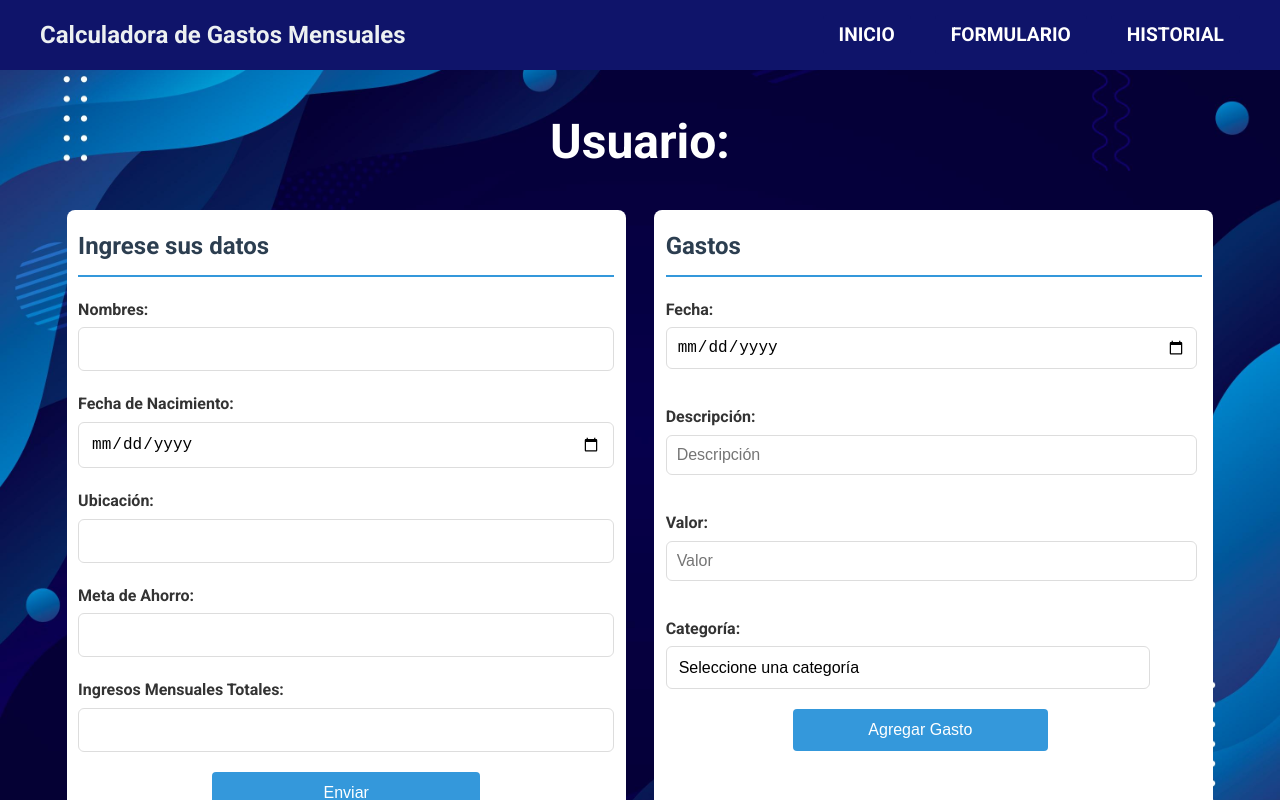
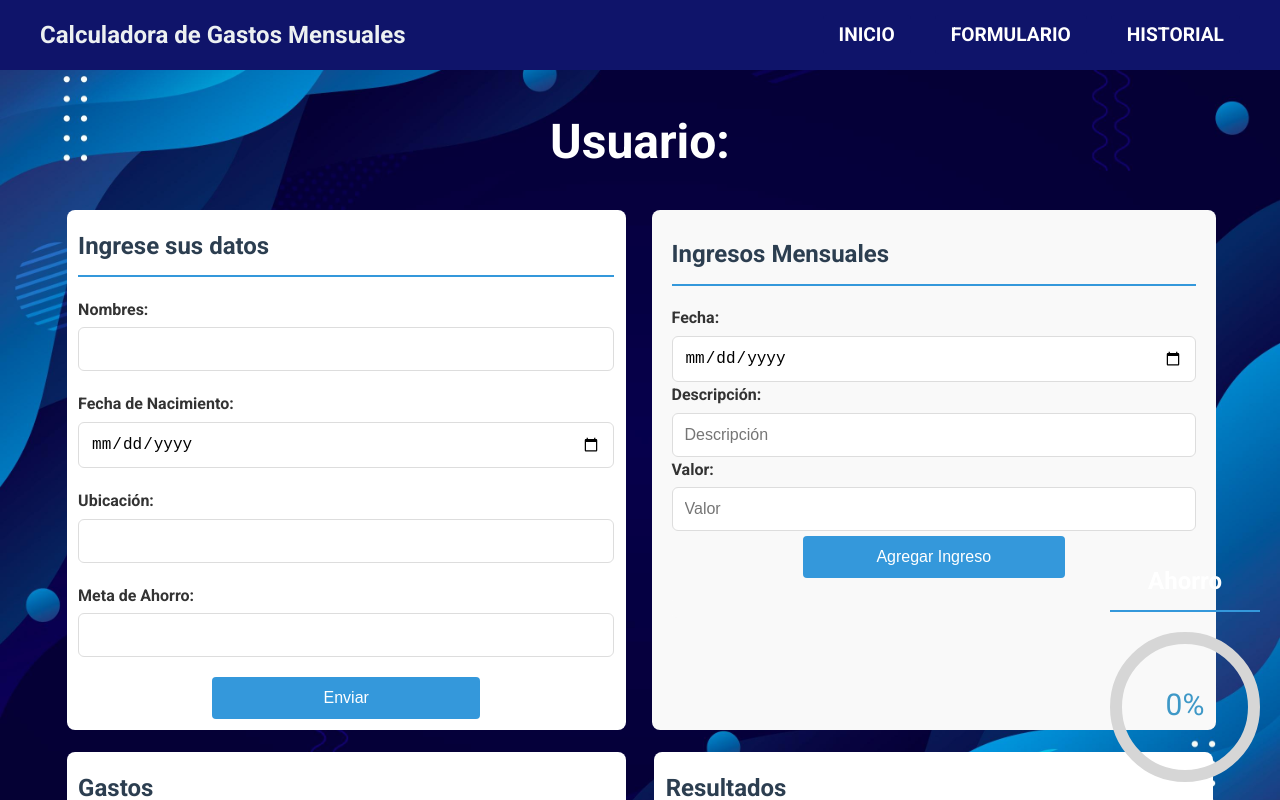
Before and after one commit to saritacanosierra/calculadoraGastos, a React (Vite) app: page /formulario in a window 1280 px wide. Shown: the top 800 px of the page. Built offline with nearby package versions, Linux system fonts and the light colour scheme.

Commit message:
cambios front-end
mejoras en  lo estetico, funcionalidades del formulario y circleprocess

```diff
--- a/package.json
+++ b/package.json
@@ -11,6 +11,7 @@
   },
   "dependencies": {
     "react": "^18.3.1",
+    "react-circular-progressbar": "^2.1.0",
     "react-dom": "^18.3.1",
     "react-router-dom": "^6.27.0"
   },
--- a/src/App.jsx
+++ b/src/App.jsx
@@ -1,9 +1,9 @@
 import { BrowserRouter as Router, Route, Routes } from 'react-router-dom'
 import './App.css'
 import Home from './pages/home'
-import Formulario from "./pages/form"
 import Menu from './components/navbar'
 import Historial from './pages/historialGastos'
+import FormularioVista from './pages/formulario'
 
 
 function App() {
@@ -12,7 +12,7 @@ function App() {
       <Menu />
       <Routes>
         <Route path="/" element={<Home />} />
-        <Route path="/formulario" element={<Formulario />} />
+        <Route path="/formulario" element={<FormularioVista />} />
         <Route path="/historialGastos" element={<Historial />} />
 
 
--- /dev/null
+++ b/src/components/estadoAhorro.css
@@ -0,0 +1,38 @@
+.tutulo_progressbar{display: flex;
+    color: white;
+    justify-content: center;
+}
+.burbuja-flotante {
+    position: fixed;
+    top: 70%;
+    right: 20px;
+    z-index: 1000;
+    width: 150px;
+    height: 150px;
+    font-style: none;
+}
+
+.circular-progress {
+   background-color: rgb(180, 129, 28); /* Color de fondo */
+   border-radius: 50%; /* Hacerlo circular */
+   position: relative; /* Para posicionar elementos internos */
+}
+
+.circular-progress .path {
+    stroke: green; /* Color del progreso */
+    stroke-width: 10; /* Ancho de la línea de progreso */
+}
+
+.circular-progress .text {
+    fill: rgb(0, 0, 0); /* Color del texto */
+    font-size: 20px; /* Tamaño de fuente */
+    font-weight: bold; /* Negrita para mayor visibilidad */
+}
+
+.circular-progress .trail {
+    stroke: rgb(171, 48, 48); /* Color de la parte no ahorrada */
+    stroke-width: 10; /* Ancho de la línea de la parte no ahorrada */
+}
+.CircularProgressbar .CircularProgressbar-path {
+   stroke: rgb(186, 55, 55); /* Color de la barra de progreso */
+}
--- /dev/null
+++ b/src/components/estadoAhorro.jsx
@@ -0,0 +1,33 @@
+import { CircularProgressbar } from 'react-circular-progressbar';
+import './estadoAhorro.css';
+import 'react-circular-progressbar/dist/styles.css';
+import PropTypes from 'prop-types';
+
+
+const EstadoAhorro = ({ totalAhorro, metaAhorro, gastos }) => {
+    console.log("Total Ahorro:", totalAhorro);
+    console.log("Gastos:", gastos);
+    const totalDisponible = totalAhorro - (gastos || 0);
+    console.log("Total Disponible:", totalDisponible);
+    console.log("Meta Ahorro:", metaAhorro);
+
+    const porcentajeAhorro = metaAhorro > 0 ? (totalDisponible / metaAhorro) * 100 : 0;
+    const valorPorcentaje = isNaN(porcentajeAhorro) ? 0 : porcentajeAhorro;
+
+    return (
+        <div className="burbuja-flotante">
+            <h2 className='tutulo_progressbar'>Ahorro</h2>
+            <CircularProgressbar value={valorPorcentaje} text={`${valorPorcentaje.toFixed(0)}%`} />
+        </div>
+    );
+};
+
+
+
+EstadoAhorro.propTypes = {
+    totalAhorro: PropTypes.number.isRequired,
+    metaAhorro: PropTypes.number.isRequired,
+    gastos: PropTypes.number.isRequired,
+};
+
+export default EstadoAhorro;
--- a/src/pages/form.css
+++ b/src/pages/form.css
@@ -146,7 +146,7 @@ button:hover {
   background-color: #f2f2f2;
 }
 .btnAgregarGasto,
-.btnEnviar {
+.btnEnviar, .btnAgregarIngreso {
   margin-top: 1%;
   display: block;
   width: 50%;
@@ -227,3 +227,34 @@ button:hover {
   margin-top: 1%;
 
 }
+
+.ingresos {
+  background-color: #f9f9f9;
+  padding: 20px;
+  border-radius: 8px;
+  box-shadow: 0 0.25% 0.625% rgba(0,0,0,0.1);
+}
+
+.lista-ingresos {
+  margin: 20px 0;
+  border: 1px solid none;
+  border-radius: 5px;
+  padding: 10px;
+  background-color: #f9f9f9;
+}
+
+.ingreso-item {
+  display: flex;
+  justify-content: space-between;
+  padding: 10px;
+  border-bottom: 1px solid #ddd;
+}
+
+.ingreso-item:last-child {
+  border-bottom: none;
+}
+
+.ingreso-acciones {
+  display: flex;
+  gap: 10px;
+}
--- a/src/pages/form.jsx
+++ b/src/pages/formulario.jsx
@@ -1,6 +1,7 @@
 import { useState } from 'react';
 import './form.css'
 import Footer from '../components/footer';
+import EstadoAhorro from '../components/estadoAhorro';
 
 function FormularioVista() {
   const [gastos, setGastos] = useState([]);
@@ -8,12 +9,17 @@ function FormularioVista() {
     fecha: '',
     descripcion: '',
     valor: '',
-    categoria: '' // Agregamos la categoría al estado del nuevo gasto
+    categoria: ''
   });
-  const [ingresosMensuales, setIngresosMensuales] = useState('');
+  const [ingresosMensuales, setIngresos] = useState([]);
   const [nombreUsuario, setNombreUsuario] = useState('');
   const [gastoEditando, setGastoEditando] = useState(null);
-
+  const [ingresoEditando, setIngresoEditando] = useState(null);
+  const [nuevoIngreso, setNuevoIngreso] = useState({
+    descripcion: '',
+    valor: ''
+  });
+  const [metaAhorro, setMetaAhorro] = useState(0);
   const formatoPesoColombianos = new Intl.NumberFormat('es-CO', {
     style: 'currency',
     currency: 'COP',
@@ -24,10 +30,15 @@ function FormularioVista() {
   const handleSubmit = (e) => {
     e.preventDefault();
     setNombreUsuario(e.target.nombres.value);
+    setMetaAhorro(e.target.metaAhorro.value);
   };
 
   const handleIngresoChange = (e) => {
-    setIngresosMensuales(e.target.value);
+    const { name, value } = e.target;
+    setNuevoIngreso(prevIngreso => ({
+      ...prevIngreso,
+      [name]: value
+    }));
   };
 
   const handleGastoChange = (e) => {
@@ -64,11 +75,38 @@ function FormularioVista() {
     setGastos(prevGastos => prevGastos.filter((_, i) => i !== index));
   };
 
+  const agregarIngreso = () => {
+    if (nuevoIngreso.fecha && nuevoIngreso.descripcion && nuevoIngreso.valor) {
+      setIngresos(prevIngreso =>
+        ingresoEditando !== null
+          ? prevIngreso.map((ingreso, index) => index === ingresoEditando ? { ...nuevoIngreso, id: ingreso.id } : ingreso)
+          : [...prevIngreso, { ...nuevoIngreso, fecha: nuevoIngreso.fecha }]
+      );
+      setNuevoIngreso({ fecha: '', descripcion: '', valor: '' });
+      setIngresoEditando(null);
+    }
+  };
+
+  const handleEditarIngreso = (index) => {
+    setIngresoEditando(index);
+    setNuevoIngreso(ingresosMensuales[index]);
+  };
+
+  const handleEliminarIngreso = (index) => {
+    setIngresos(prevIngresos => prevIngresos.filter((_, i) => i !== index));
+  };
+
+  const totalAhorro = ingresosMensuales.reduce((total, ingreso) => total + (parseFloat(ingreso.valor) || 0), 0) -
+                      gastos.reduce((total, gasto) => total + (parseFloat(gasto.valor) || 0), 0); // Calcular el total de ahorro
+
+
+
+
   return (
     <>
       <div className="container">
         <header className="title">
-          <h1>{nombreUsuario ? `Usuario: ${nombreUsuario}` : 'Usuario:'}</h1>
+          <h1>{nombreUsuario ? `Usuarios: ${nombreUsuario}` : 'Usuario:'}</h1>
         </header>
 
         <main className="container-form">
@@ -92,24 +130,88 @@ function FormularioVista() {
 
               <div className="form-group">
                 <label htmlFor="metaAhorro">Meta de Ahorro:</label>
-                <input type="number" id="metaAhorro" name="metaAhorro" step="0.01" required />
-              </div>
-
-              <div className="form-group">
-                <label htmlFor="ingresosMensuales">Ingresos Mensuales Totales:</label>
                 <input
                   type="number"
-                  id="ingresosMensuales"
-                  name="ingresosMensuales"
-                  value={ingresosMensuales}
-                  onChange={handleIngresoChange}
+                  id="metaAhorro"
+                  name="metaAhorro"
                   step="0.01"
                   required
                 />
               </div>
 
+
               <button className='btnEnviar' type="submit">Enviar</button>
             </form>
+          </section>
+
+          <section className="ingresos">
+            <h2>Ingresos Mensuales</h2>
+            <div className="formulario-ingresos">
+              <div className="input-grupo">
+                <label htmlFor="fecha-ingreso">Fecha:</label>
+                <input
+                  id="fecha-ingreso"
+                  type="date"
+                  name="fecha"
+                  value={nuevoIngreso.fecha}
+                  onChange={handleIngresoChange}
+                  required
+                />
+              </div>
+              <div className="input-grupo">
+                <label htmlFor="descripcion-ingreso">Descripción:</label>
+                <input
+                  id="descripcion-ingreso"
+                  type="text"
+                  name="descripcion"
+                  value={nuevoIngreso.descripcion}
+                  onChange={handleIngresoChange}
+                  placeholder="Descripción"
+                  required
+                />
+              </div>
+              <div className="input-grupo">
+                <label htmlFor="valor-ingreso">Valor:</label>
+                <input
+                  id="valor-ingreso"
+                  type="number"
+                  name="valor"
+                  value={nuevoIngreso.valor}
+                  onChange={handleIngresoChange}
+                  placeholder="Valor"
+                  step="0.01"
+                  required
+                />
+              </div>
+
+              <button
+                className='btnAgregarIngreso'
+                type="button"
+                onClick={nuevoIngreso.fecha && nuevoIngreso.descripcion && nuevoIngreso.valor ?
+                  (nuevoIngreso.id !== undefined ? handleActualizarGasto : agregarIngreso) :
+                  agregarIngreso}
+              >
+                {nuevoIngreso.id !== undefined ? 'Actualizar Ingreso' : 'Agregar Ingreso'}
+              </button>
+            </div>
+
+            <div className="lista-ingresos">
+              {ingresosMensuales.map((ingreso, index) => (
+                <div key={index} className="ingreso-item">
+                  <span>{ingreso.fecha || 'Fecha no disponible'}</span> {/* Asegúrate de que el campo sea 'fecha' */}
+                  <span>{ingreso.descripcion}</span>
+                  <span>{formatoPesoColombianos.format(parseFloat(ingreso.valor) || 0)}</span>
+                  <div className="ingreso-acciones">
+                    <button className="btn-editar" onClick={() => handleEditarIngreso(index)}>
+                      <span className="material-symbols-outlined">edit</span>
+                    </button>
+                    <button className="btn-eliminar" onClick={() => handleEliminarIngreso(index)}>
+                      <span className="material-symbols-outlined">delete</span>
+                    </button>
+                  </div>
+                </div>
+              ))}
+            </div>
           </section>
 
           <section className="gastos">
@@ -188,7 +290,7 @@ function FormularioVista() {
                   <span>{gasto.categoria}</span>
                   <div className="gasto-acciones">
                     <button className="btn-editar" onClick={() => handleEditarGasto(index)}>
-                    <span className="material-symbols-outlined">
+                      <span className="material-symbols-outlined">
                         edit
                       </span>
                     </button>
@@ -215,13 +317,12 @@ function FormularioVista() {
               </thead>
               <tbody>
                 <tr>
-                  <td>{formatoPesoColombianos.format(parseFloat(ingresosMensuales) || 0)}</td>
+                  <td>{formatoPesoColombianos.format(ingresosMensuales.reduce((total, ingreso) => total + (parseFloat(ingreso.valor) || 0), 0))}</td>
                   <td>
                     {formatoPesoColombianos.format(gastos.reduce((total, gasto) => total + (parseFloat(gasto.valor) || 0), 0))}
                   </td>
                   <td>
-                    {formatoPesoColombianos.format((parseFloat(ingresosMensuales) || 0) -
-                      gastos.reduce((total, gasto) => total + (parseFloat(gasto.valor) || 0), 0))}
+                    {formatoPesoColombianos.format(totalAhorro)}
                   </td>
                 </tr>
               </tbody>
@@ -229,7 +330,8 @@ function FormularioVista() {
           </section>
         </main>
       </div>
-      <Footer className='form_footer' />
+      <EstadoAhorro totalAhorro={totalAhorro} metaAhorro={metaAhorro} />
+      <Footer/>
     </>
   );
 }
```
Also changed, not shown: src/components/Home.jsx (deleted, +0 -13 lines), 1 other file (tests, documents, lock files or other folders).
